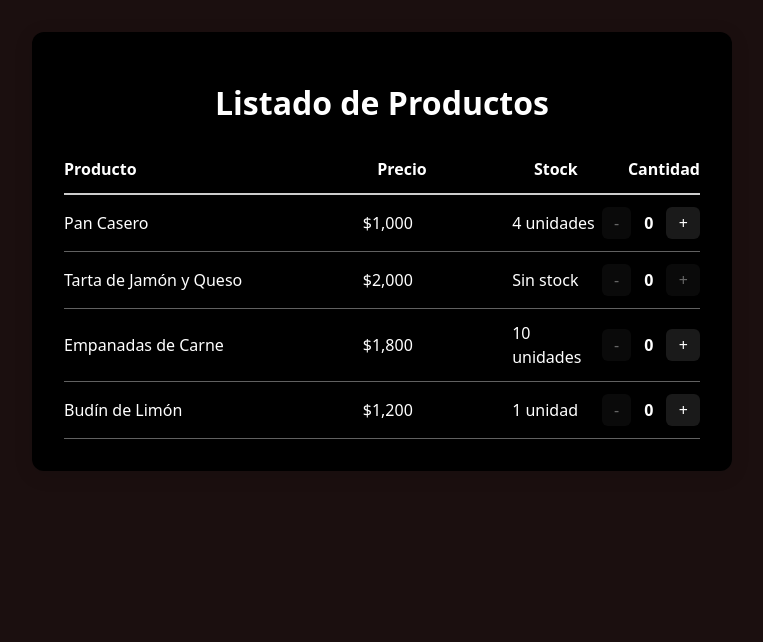
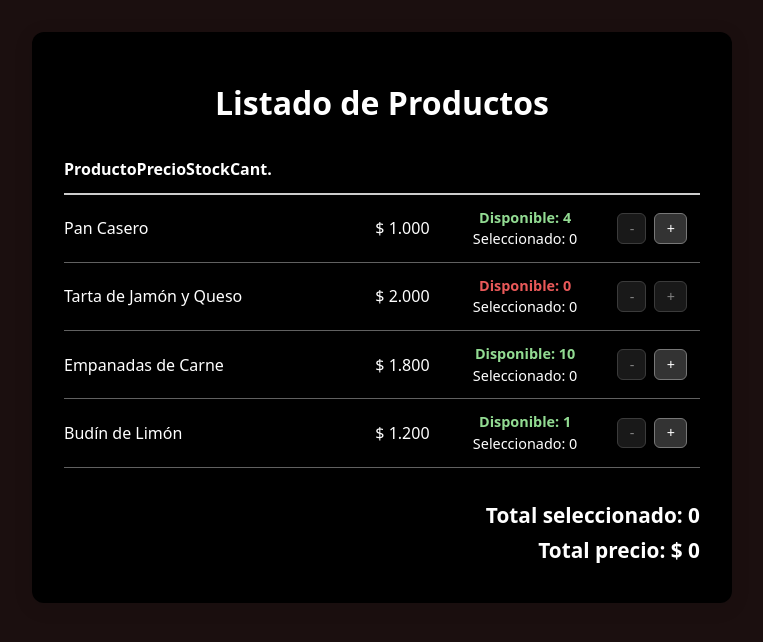
Before and after one commit to PalionEstudio/galis-system, a React (Vite) app: page / in a window 1280 px wide. Shown: the top 642 px of the page, without its empty margins (258-1021 px from the left). Built offline with nearby package versions, Linux system fonts and the light colour scheme.

Commit message:
Actualizar formato de precios a .000 sin decimales en productos y total, junto con la resta de los productos disponibles en stock dinamicamente

```diff
--- a/src/App.jsx
+++ b/src/App.jsx
@@ -1,26 +1,46 @@
+import { useState } from 'react';
 import './styles/App.css';
-import productos from './data/productos';
+import productosData from './data/productos';
 import Producto from './components/Producto';
 
 function App() {
+  const [cantidades, setCantidades] = useState(productosData.map(() => 0));
+
+  const actualizarCantidad = (index, nuevaCantidad) => {
+    const nuevasCantidades = [...cantidades];
+    nuevasCantidades[index] = nuevaCantidad;
+    setCantidades(nuevasCantidades);
+  };
+
+  const totalSeleccionado = cantidades.reduce((acc, cant) => acc + cant, 0);
+  const totalPrecio = cantidades.reduce((acc, cant, i) => acc + cant * productosData[i].precio, 0);
+
   return (
     <div className="App">
       <h1>Listado de Productos</h1>
       <div className="encabezado">
-        <span className="col-nombre">Producto</span>
-        <span className="col-precio">Precio</span>
-        <span className="col-stock">Stock</span>
-        <span className="col-cantidad-control">Cantidad</span>
+        <span>Producto</span>
+        <span>Precio</span>
+        <span>Stock</span>
+        <span>Cant.</span>
       </div>
 
-      {productos.map((producto, index) => (
+      {productosData.map((producto, index) => (
         <Producto
           key={index}
+          index={index}
           nombre={producto.nombre}
           precio={producto.precio}
           stock={producto.stock}
+          cantidad={cantidades[index]}
+          onCantidadChange={actualizarCantidad}
         />
       ))}
+
+      <div className="total-general">
+        <h2>Total seleccionado: {totalSeleccionado}</h2>
+        <h2>Total precio: {totalPrecio.toLocaleString('es-AR', { style: 'currency', currency: 'ARS', minimumFractionDigits: 0, maximumFractionDigits: 0 })}</h2>
+      </div>
     </div>
   );
 }
--- a/src/components/Producto.css
+++ b/src/components/Producto.css
@@ -1,5 +1,6 @@
 .producto-fila {
-  display: flex;
+  display: grid;
+  grid-template-columns: 40% 20% 25% 15%;
   align-items: center;
   padding: 0.75rem 0;
   border-bottom: 1px solid #616161;
@@ -7,56 +8,47 @@
   font-size: 1rem;
 }
 
-/* Columnas */
-.col-nombre {
-  flex-basis: 50%;
+.columna-nombre {
   text-align: left;
 }
 
-.col-precio {
-  flex-basis: 25%;
-  text-align: left;
+.columna-precio {
+  text-align: right;
+  padding-right: 1rem;
 }
 
-.col-stock {
-  flex-basis: 15%;
-  text-align: left;
+.columna-stock {
+  text-align: center;
+  font-size: 0.9rem;
 }
 
-/* Nuevo: espacio para botones de cantidad */
-.col-cantidad-control {
-  flex-basis: 10%;
+.columna-controles {
   display: flex;
   justify-content: center;
-  align-items: center;
   gap: 0.5rem;
 }
 
-/* Botones - y + */
-.col-cantidad-control button {
-  background-color: #1a1a1a;
+button {
+  background-color: #333;
   color: #fff;
-  border: 1px solid transparent;
+  border: 1px solid #777;
+  padding: 0.3rem 0.7rem;
   border-radius: 6px;
-  padding: 0.25rem 0.7rem;
   cursor: pointer;
-  font-size: 1rem;
-  transition: border-color 0.25s;
+  font-size: 0.9rem;
 }
 
-.col-cantidad-control button:disabled {
+button:disabled {
+  opacity: 0.5;
   cursor: not-allowed;
-  opacity: 0.4;
-  border-color: transparent;
 }
 
-.col-cantidad-control button:hover:not(:disabled) {
-  border-color: #646cff;
+.disponible {
+  color: rgb(146, 219, 146);
+  font-weight: bold;
 }
 
-/* Cantidad seleccionada */
-.cantidad {
-  min-width: 1.2rem;
-  text-align: center;
-  font-weight: 600;
+.sin-stock {
+  color: rgb(233, 89, 89);
+  font-weight: bold;
 }
--- a/src/components/Producto.jsx
+++ b/src/components/Producto.jsx
@@ -1,35 +1,37 @@
-import { useState } from 'react';
 import './Producto.css';
 
-function Producto({ nombre, precio, stock }) {
-  const [cantidad, setCantidad] = useState(0);
-
-  // Función para aumentar cantidad, sin pasar el stock
+function Producto({ index, nombre, precio, stock, cantidad, onCantidadChange }) {
   const incrementar = () => {
     if (cantidad < stock) {
-      setCantidad(cantidad + 1);
+      onCantidadChange(index, cantidad + 1);
     }
   };
 
-  // Función para disminuir cantidad, sin pasar de 0
   const decrementar = () => {
     if (cantidad > 0) {
-      setCantidad(cantidad - 1);
+      onCantidadChange(index, cantidad - 1);
     }
   };
 
   return (
     <div className="producto-fila">
-      <span className="col-nombre">{nombre}</span>
-      <span className="col-precio">${precio.toLocaleString()}</span>
-      <span className={`col-stock ${stock > 0 ? 'disponible' : 'sin-stock'}`}>
-        {stock > 0 ? `${stock} unidad${stock > 1 ? 'es' : ''}` : 'Sin stock'}
+      <span className="columna-nombre">{nombre}</span>
+      <span className="columna-precio">
+        {precio.toLocaleString('es-AR', { style: 'currency', currency: 'ARS', minimumFractionDigits: 0, maximumFractionDigits: 0 })}
       </span>
-      <span className="col-cantidad-control">
+
+      <span className="columna-stock">
+        <span className={stock - cantidad > 0 ? 'disponible' : 'sin-stock'}>
+          Disponible: {stock - cantidad}
+        </span>
+        <br />
+        <span>Seleccionado: {cantidad}</span>
+      </span>
+
+      <div className="columna-controles">
         <button onClick={decrementar} disabled={cantidad === 0}>-</button>
-        <span className="cantidad">{cantidad}</span>
         <button onClick={incrementar} disabled={cantidad === stock}>+</button>
-      </span>
+      </div>
     </div>
   );
 }
--- a/src/styles/App.css
+++ b/src/styles/App.css
@@ -44,3 +44,13 @@ h1 {
   flex-basis: 10%;
   text-align: center;
 }
+.total-general {
+  margin-top: 2rem;
+  text-align: right;
+  color: #fff;
+}
+
+.total-general h2 {
+  font-size: 1.3rem;
+  margin: 0.3rem 0;
+}
```
